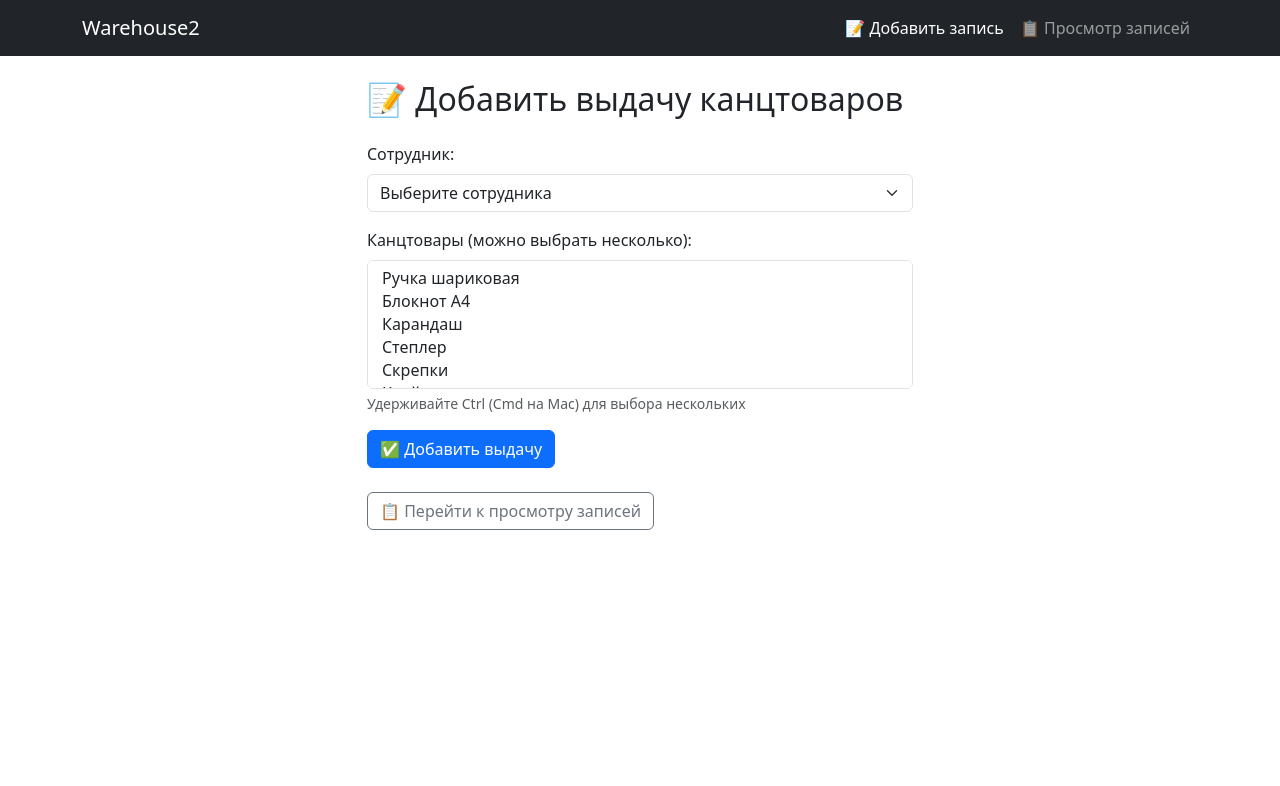
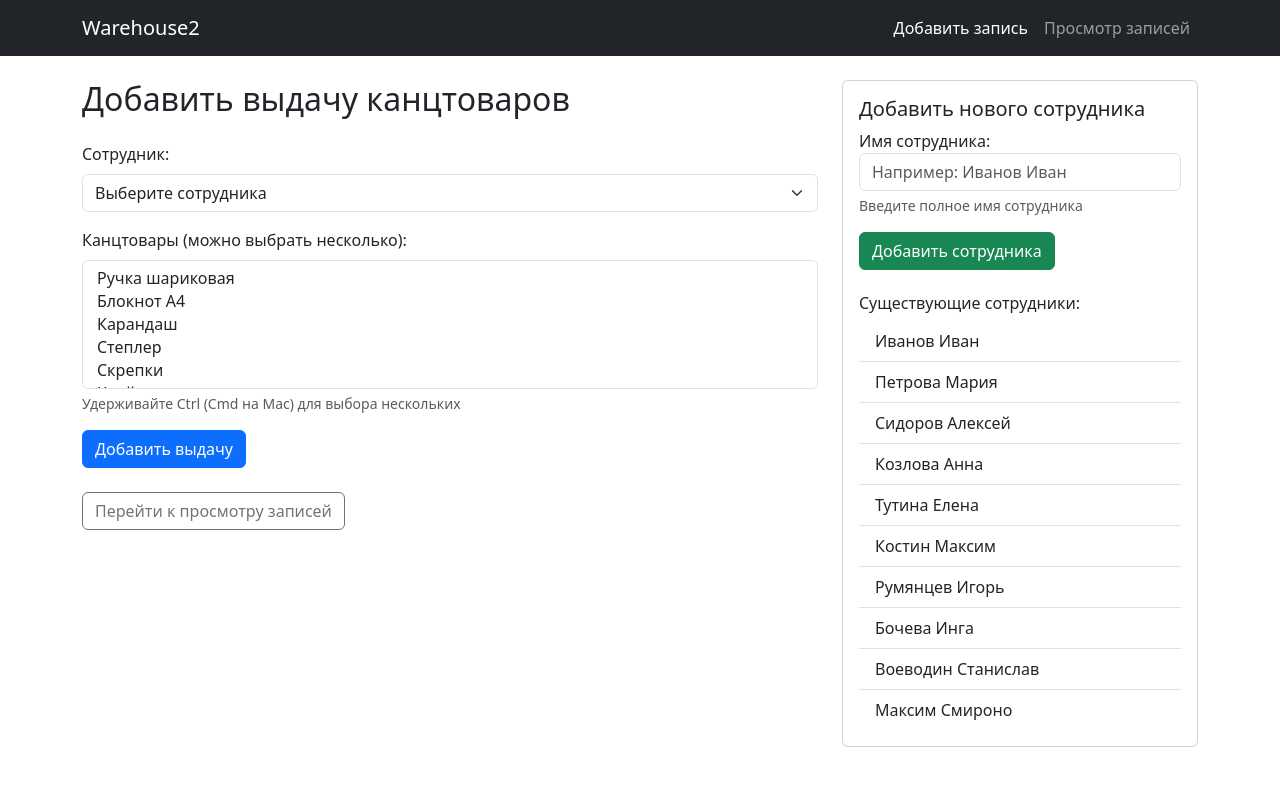
Before and after one commit to Elena66685/warehouse2, a Django app: page / in a window 1280 px wide. Shown: the top 786 px of the page. Run offline with Django 5.2, Linux system fonts and the light colour scheme; data comes from the database, SQL or seed files in the repository; both versions use the stored data as it was after the commit.

Commit message:
добавить сотрудника

```diff
--- /dev/null
+++ b/inventory/forms.py
@@ -0,0 +1,19 @@
+from django import forms
+from .models import Employee
+
+class EmployeeForm(forms.ModelForm):
+    class Meta:
+        model = Employee
+        fields = ['name']
+        widgets = {
+            'name': forms.TextInput(attrs={
+                'class': 'form-control',
+                'placeholder': 'Например: Иванов Иван'
+            })
+        }
+        labels = {
+            'name': 'Имя сотрудника'
+        }
+        help_texts = {
+            'name': 'Введите полное имя сотрудника'
+        }
--- a/inventory/templates/base.html
+++ b/inventory/templates/base.html
@@ -12,10 +12,10 @@
             <a class="navbar-brand" href="/">Warehouse2</a>
             <div class="navbar-nav">
                 <a class="nav-link {% if request.path == '/' %}active{% endif %}" href="/">
-                    📝 Добавить запись
+                    Добавить запись
                 </a>
                 <a class="nav-link {% if request.path == '/records/' %}active{% endif %}" href="/records/">
-                    📋 Просмотр записей
+                    Просмотр записей
                 </a>
             </div>
         </div>
--- a/inventory/templates/index.html
+++ b/inventory/templates/index.html
@@ -1,9 +1,10 @@
 {% extends 'base.html' %}
 
 {% block content %}
-<div class="row justify-content-center">
-    <div class="col-md-6">
-        <h2 class="mb-4">📝 Добавить выдачу канцтоваров</h2>
+<div class="row">
+    <!-- Основная форма выдачи -->
+    <div class="col-md-8">
+        <h2 class="mb-4">Добавить выдачу канцтоваров</h2>
 
         <form method="POST" action="{% url 'add_record' %}">
             {% csrf_token %}
@@ -29,14 +30,60 @@
             </div>
 
             <button type="submit" class="btn btn-primary">
-                ✅ Добавить выдачу
+                Добавить выдачу
             </button>
         </form>
 
         <div class="mt-4">
             <a href="{% url 'records' %}" class="btn btn-outline-secondary">
-                📋 Перейти к просмотру записей
+                Перейти к просмотру записей
             </a>
+        </div>
+    </div>
+
+    <!-- Форма добавления нового сотрудника -->
+    <div class="col-md-4">
+        <div class="card">
+            <div class="card-body">
+                <h5 class="card-title">Добавить нового сотрудника</h5>
+
+                <form method="POST" action="{% url 'add_employee' %}">
+                    {% csrf_token %}
+
+                    <div class="mb-3">
+                        {{ form.name.label_tag }}
+                        {{ form.name }}
+
+                        {% if form.name.errors %}
+                            <div class="text-danger mt-1">
+                                {% for error in form.name.errors %}
+                                    <small>{{ error }}</small>
+                                {% endfor %}
+                            </div>
+                        {% endif %}
+
+                        {% if form.name.help_text %}
+                            <div class="form-text">{{ form.name.help_text }}</div>
+                        {% endif %}
+                    </div>
+
+                    <button type="submit" class="btn btn-success">
+                        Добавить сотрудника
+                    </button>
+                </form>
+
+                <!-- Список существующих сотрудников -->
+                <div class="mt-4">
+                    <h6>Существующие сотрудники:</h6>
+                    <ul class="list-group list-group-flush">
+                        {% for employee in employees %}
+                            <li class="list-group-item">{{ employee.name }}</li>
+                        {% empty %}
+                            <li class="list-group-item text-muted">Нет сотрудников</li>
+                        {% endfor %}
+                    </ul>
+                </div>
+            </div>
         </div>
     </div>
 </div>
--- a/inventory/urls.py
+++ b/inventory/urls.py
@@ -8,4 +8,5 @@ urlpatterns = [
     path('', views.index, name='index'),
     path('records/', views.records, name='records'),
     path('add_record/', views.add_record, name='add_record'),
+    path('add_employee/', views.add_employee, name='add_employee'),
 ]
--- a/inventory/views.py
+++ b/inventory/views.py
@@ -1,24 +1,46 @@
+# inventory/views.py
 from django.shortcuts import render, redirect
 from django.db.models import Q
 from .models import Employee, OfficeSupply, EmployeeSupply
+from .forms import EmployeeForm  # Импортируем форму
 
 
 def index(request):
     """Первый интерфейс - форма добавления"""
     employees = Employee.objects.all()
     supplies = OfficeSupply.objects.all()
+    form = EmployeeForm()  # Создаем пустую форму
 
     return render(request, 'index.html', {
         'employees': employees,
-        'supplies': supplies
+        'supplies': supplies,
+        'form': form,  # Передаем форму в шаблон
+    })
+
+
+def add_employee(request):
+    """Обработка формы добавления сотрудника"""
+    if request.method == 'POST':
+        form = EmployeeForm(request.POST)
+        if form.is_valid():
+            form.save()  # Сохраняем сотрудника в БД
+            return redirect('index')  # Возвращаем на главную
+
+    # Если форма не валидна или GET запрос
+    employees = Employee.objects.all()
+    supplies = OfficeSupply.objects.all()
+    return render(request, 'index.html', {
+        'employees': employees,
+        'supplies': supplies,
+        'form': EmployeeForm(request.POST) if request.method == 'POST' else EmployeeForm(),
     })
 
 
 def add_record(request):
-    """Добавление записи о выдаче"""
+    """Добавление записи о выдаче (без изменений)"""
     if request.method == 'POST':
         employee_id = request.POST.get('employee')
-        supply_ids = request.POST.getlist('supplies')  # Множественный выбор
+        supply_ids = request.POST.getlist('supplies')
 
         if employee_id and supply_ids:
             employee = Employee.objects.get(id=employee_id)
@@ -31,7 +53,7 @@ def add_record(request):
 
 
 def records(request):
-    """Второй интерфейс - просмотр записей"""
+    """Второй интерфейс - просмотр записей (без изменений)"""
     search_query = request.GET.get('search', '')
 
     if search_query:
```
Also changed, not shown: create_data.py (+14 -9 lines), inventory/templates/records.html (+4 -4 lines), db.sqlite3.
